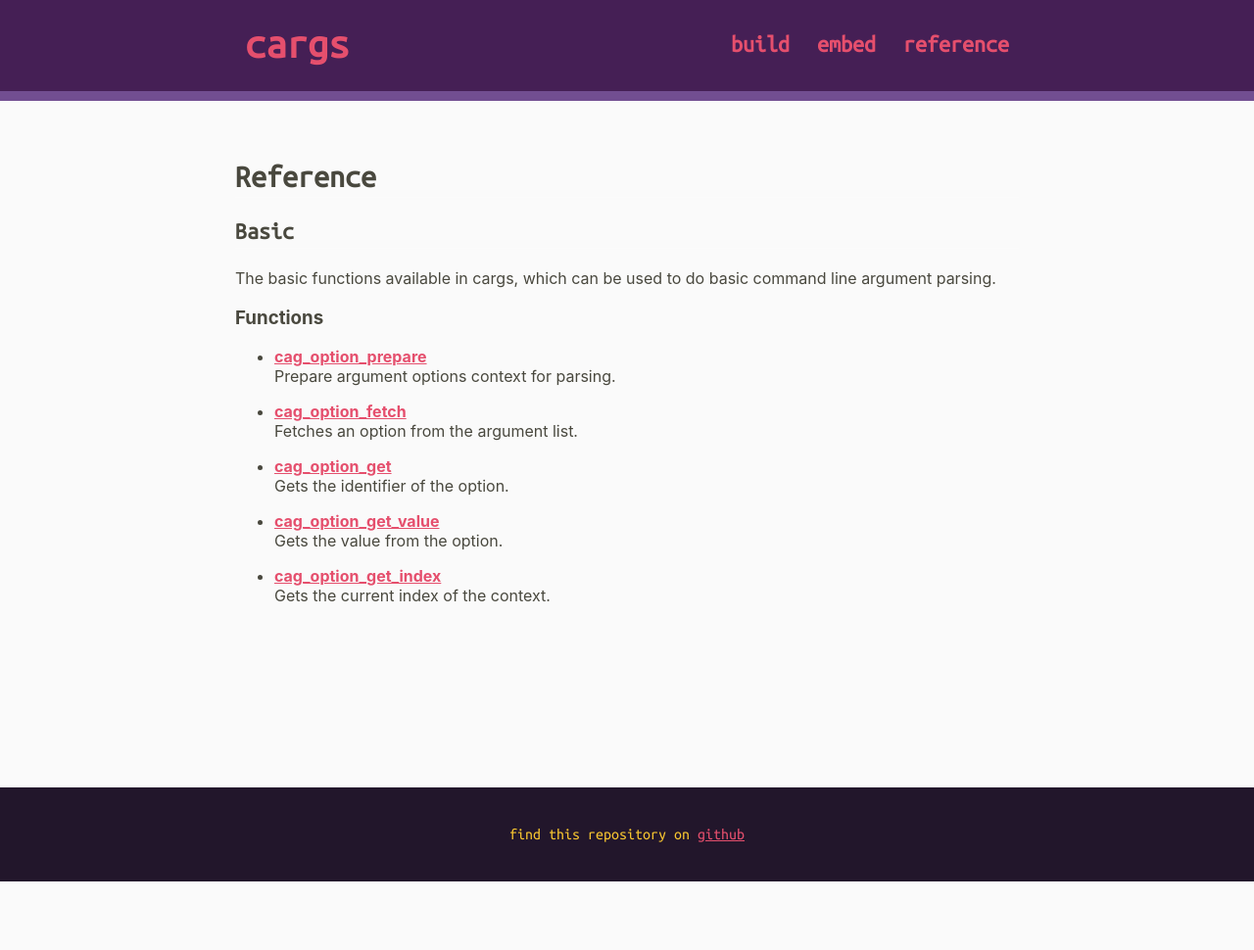
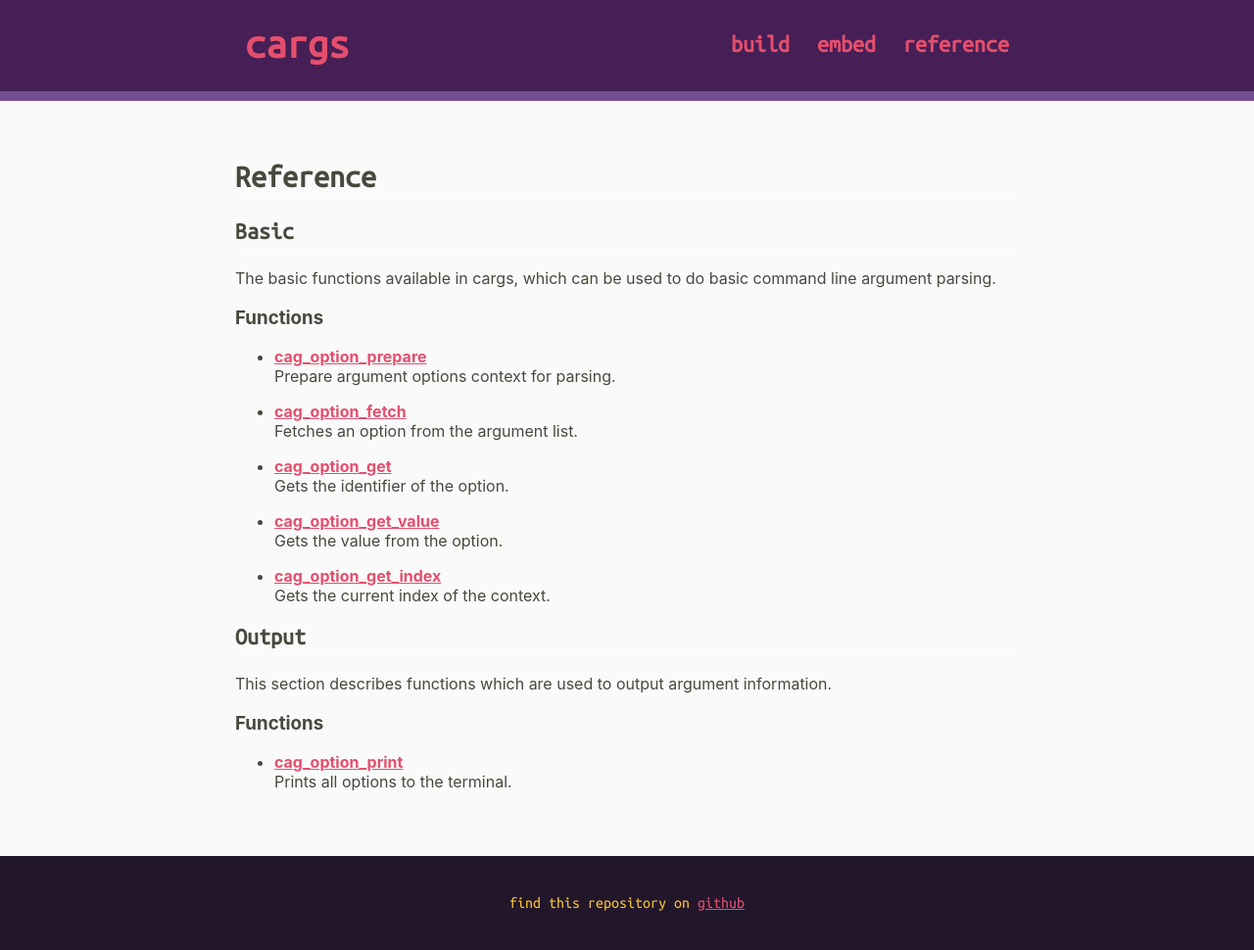
Before and after one commit to likle/cargs, a Jekyll site: the page built from docs/reference/index.md, in a window 1280 px wide. Shown: the whole page at 98% size. Built offline with Jekyll 4.4.1, drawn with Linux system fonts in a browser that asks for light colours; before the commit the page ends 900 px from its top, so only the background shows below that.

Commit message:
added missing output function documentation

```diff
--- a/docs/reference/index.md
+++ b/docs/reference/index.md
@@ -21,3 +21,10 @@ Gets the value from the option.
 
 * **[cag_option_get_index]({{ site.baseurl }}{% link reference/cag_option_get_index.md %})**
 Gets the current index of the context.
+
+## Output
+This section describes functions which are used to output argument information.
+
+### Functions
+* **[cag_option_print]({{ site.baseurl }}{% link reference/cag_option_print.md %})**
+Prints all options to the terminal.
```
Also changed, not shown: docs/reference/cag_option_print.md (added, +28 -0 lines), 1 other file.
